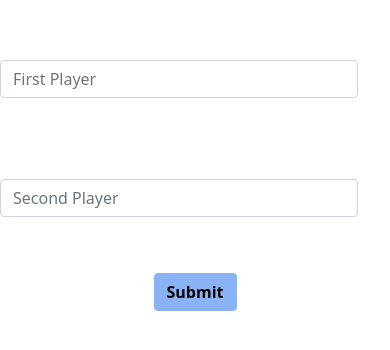
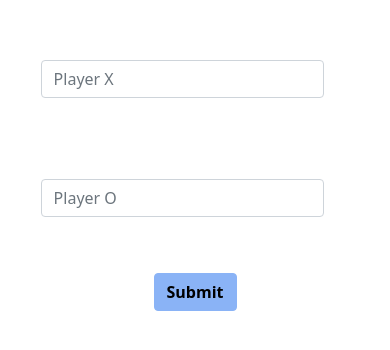
Before and after one commit to raghadsam/TicTacToe-React, a React (Create React App) app: page / in a window 390 px wide. Shown: the part 264-614 px from the top of the page. Built offline with nearby package versions, Linux system fonts and the light colour scheme.

Commit message:
edited form

```diff
--- a/src/App.css
+++ b/src/App.css
@@ -124,9 +124,10 @@ code {
   flex-direction: column;
   text-align: center;
   min-height: 100vh;
-  font-size: 19px;
+  font-size: 22px;
   color: white;
 }
+
 @media only screen and (max-width: 600px) {
   .heading-text {
     color: #f39422;
@@ -172,4 +173,14 @@ code {
     border-color: #8ab3f6;
     color: black;
   }
+  #enterNames {
+    display: flex;
+    justify-content: center;
+    align-items: center;
+    flex-direction: column;
+    text-align: center;
+    min-height: 100vh;
+    font-size: 19px;
+    color: white;
+  }
 }
--- a/src/Components/Forms.jsx
+++ b/src/Components/Forms.jsx
@@ -17,28 +17,26 @@ export default function Forms() {
         secondPlayer: secondPlayer,
       },
     });
-    console.log(firstPlayer);
-    console.log(secondPlayer);
   };
 
   return (
-    <div id="enterNames">
+    <div id="enterNames" className="container">
       <Form onSubmit={handleSubmit}>
         <Form.Group className="mb-3 col-11">
-          <Form.Label>Please enter the name of the first player:</Form.Label>
+          <Form.Label>Please enter the name of player X: </Form.Label>
           <Form.Control
             type="text"
-            placeholder="First Player"
+            placeholder="Player X"
             onChange={(e) => setFirst(e.target.value)}
             required
           />
         </Form.Group>
 
         <Form.Group className="mb-3 col-11">
-          <Form.Label>Please enter the name of the second player:</Form.Label>
+          <Form.Label>Please enter the name of player O:</Form.Label>
           <Form.Control
             type="text"
-            placeholder="Second Player"
+            placeholder="Player O"
             onChange={(e) => setSecond(e.target.value)}
             required
           />
--- a/src/Components/Game.jsx
+++ b/src/Components/Game.jsx
@@ -22,13 +22,13 @@ export default function Game() {
   useEffect(() => {
     const winner = isWinner();
     if (winner === "X") {
+      setWinnerName(names.state.firstPlayer);
       setShow(true);
-      setWinnerName(names.state.firstPlayer);
       setO(false);
       setGame(initialState);
     } else if (winner === "O") {
+      setWinnerName(names.state.secondPlayer);
       setShow(true);
-      setWinnerName(names.state.secondPlayer);
       setGame(initialState);
     }
   }, [game]);
@@ -66,6 +66,7 @@ export default function Game() {
           </div>
         </Alert>
       ) : null}
+
       <p className="heading-text">Have fun 😍🔥 </p>
       <div className="rows jc-Center">
         <Squares
--- a/src/Components/Homepage.jsx
+++ b/src/Components/Homepage.jsx
@@ -1,7 +1,7 @@
 import React, { useState } from "react";
 import Background from "./Background";
 import Forms from "./Forms";
-//import Modal from "./Modal";
+
 export default function Homepage() {
   return (
     <div>
```
